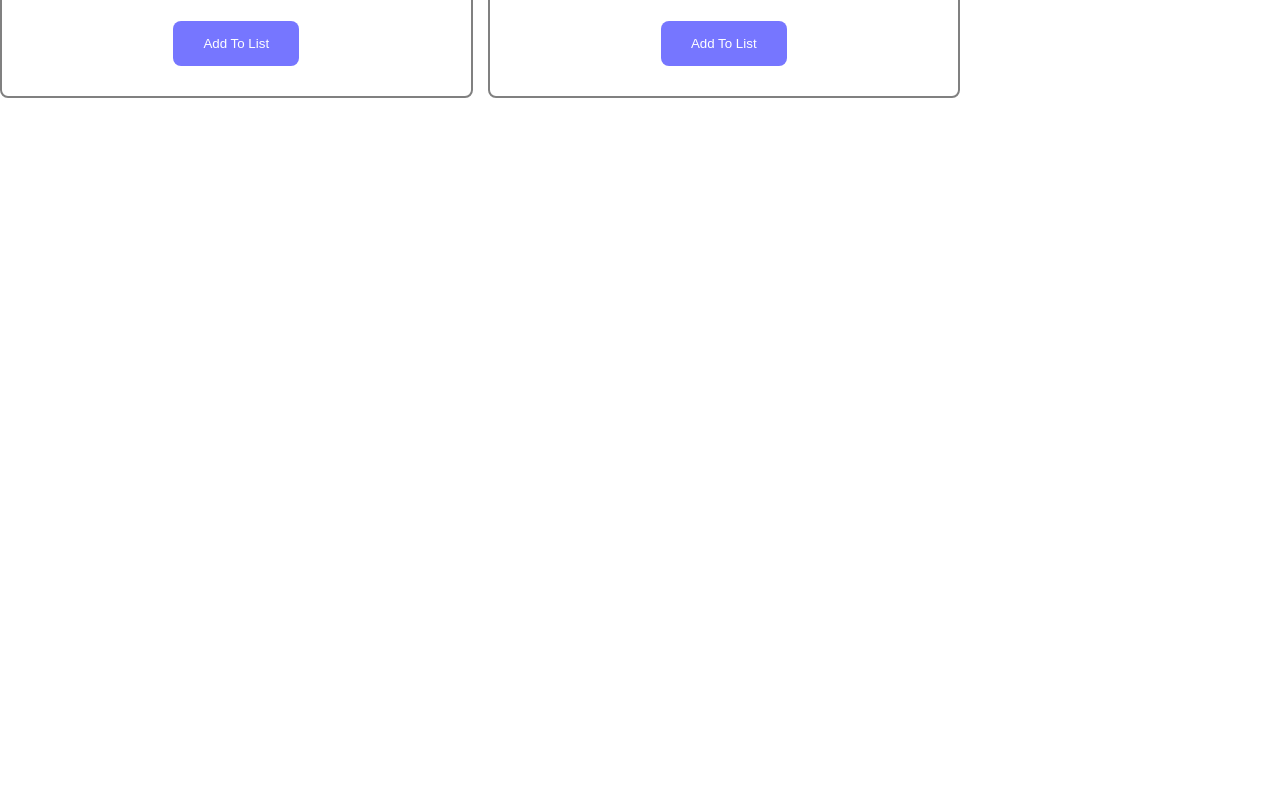
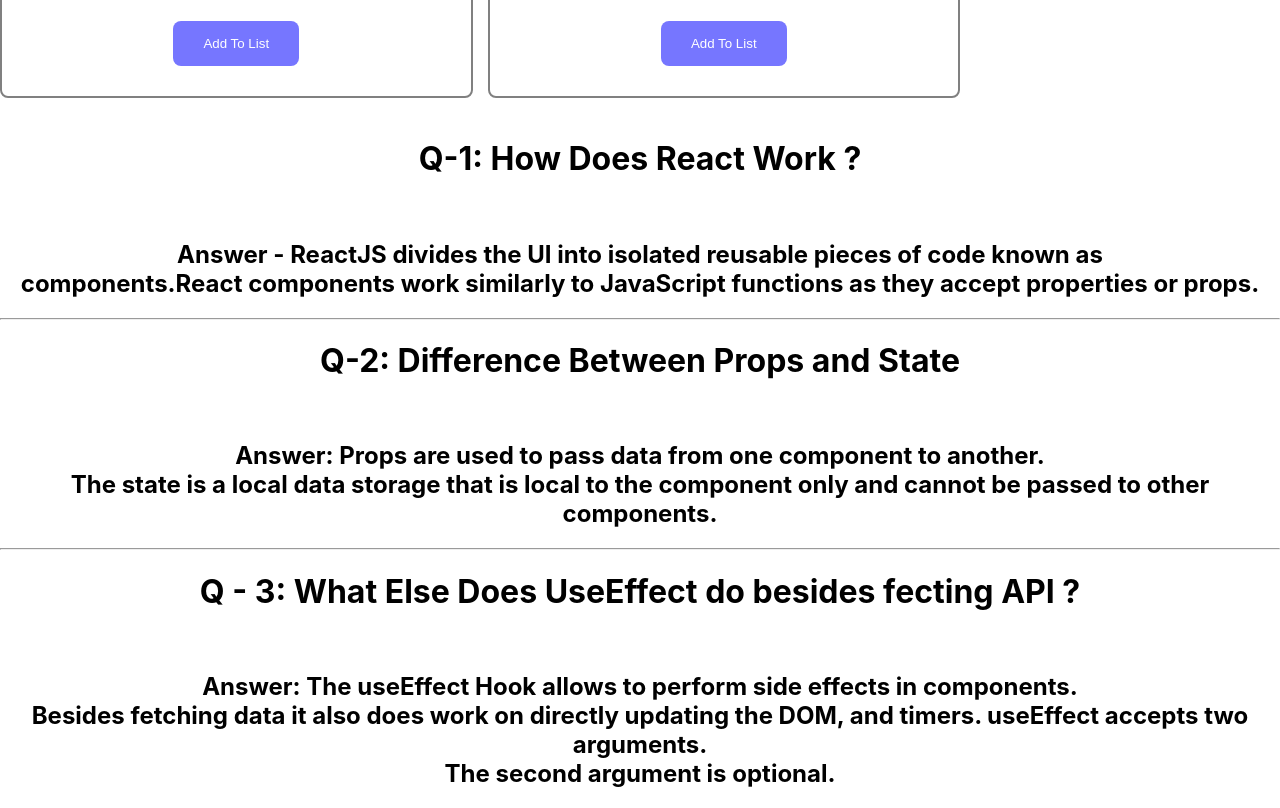
Before and after one commit to Parvez765/ultra-active-club-assignment8, a React (Create React App) app: page / in a window 1280 px wide. Shown: the part 1640-2448 px from the top of the page. Before the commit the page ends 1758 px from the top, so only its background shows below. Built offline with nearby package versions, Linux system fonts and the light colour scheme.

Commit message:
question updated

```diff
--- a/src/App.js
+++ b/src/App.js
@@ -2,6 +2,8 @@
 import './App.css';
 import Header from './Components/Header/Header';
 import Sports from './Components/Sports/Sports';
+import Questions from './Components/Questions/Questions';
+
 
 
 function App() {
@@ -9,6 +11,7 @@
     <div className="App">
       <Header></Header>
       <Sports></Sports>
+      <Questions></Questions>
 
 
 
--- a/src/Components/Questions/Questions.js
+++ b/src/Components/Questions/Questions.js
@@ -1,9 +1,18 @@
-Q-1: How Does React Work ?
-Answer - ReactJS divides the UI into isolated reusable pieces of code known as components.React components work similarly to JavaScript functions as they accept properties or props.
+import React from 'react';
 
-Q-2: Difference Between Props and State
-Answer: Props are used to pass data from one component to another.The state is a local data storage that is local to the component only and cannot be passed to other components.
+const Questions = () => {
+    return (
+        <div>
+            <h1> Q-1: How Does React Work ?</h1><br/>
+            <h2>Answer - ReactJS divides the UI into isolated reusable pieces of code known as <br></br>components.React components work similarly to JavaScript functions as they accept properties or props.</h2>
+            <hr />
+            <h1>Q-2: Difference Between Props and State</h1><br />
+            <h2>Answer: Props are used to pass data from one component to another.<br></br>The state is a local data storage that is local to the component only and cannot be passed to other components.</h2>
+            <hr />
+            <h1>Q - 3: What Else Does UseEffect do besides fecting API ? </h1><br />
+             <h2>Answer: The useEffect Hook allows to perform side effects in components.<br></br> Besides fetching data it also does work on directly updating the DOM, and timers. useEffect accepts two arguments.<br></br> The second argument is optional. </h2>
+        </div>
+    );
+};
 
-
-Q - 3: What Else Does UseEffect do besides fecting API ?
-Answer: The useEffect Hook allows to perform side effects in components. Besides fetching data it also does work on directly updating the DOM, and timers. useEffect accepts two arguments. The second argument is optional.
+export default Questions;
```
